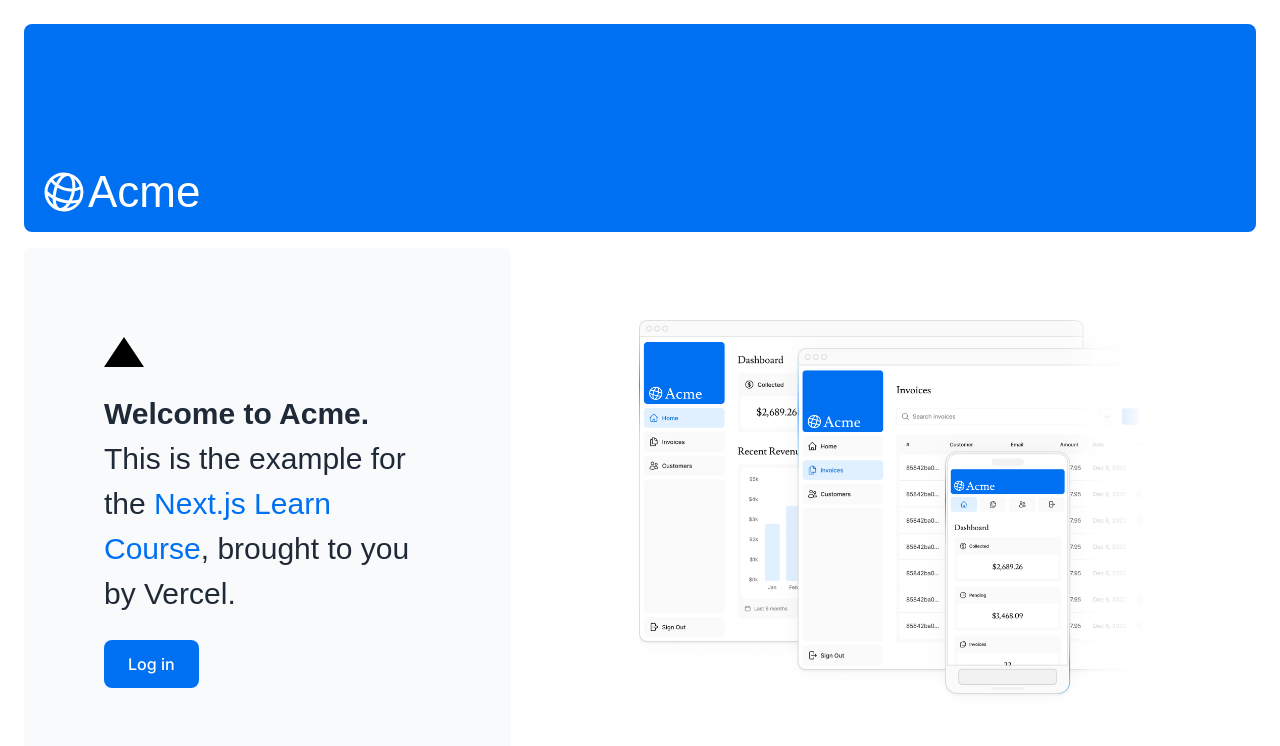
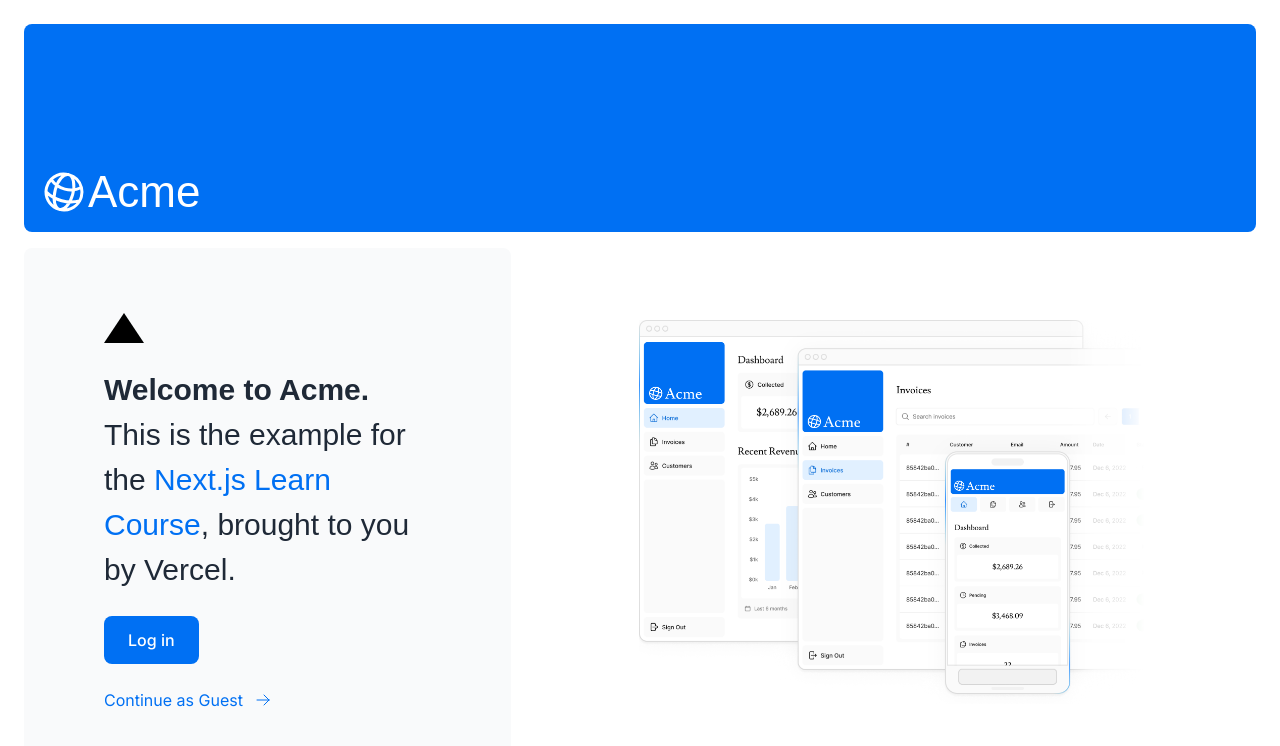
Before and after one commit to solban1/nextjs-dashboard, a Next.js app: page / in a window 1280 px wide. Shown: the top 746 px of the page. Built offline with nearby package versions, Linux system fonts and the light colour scheme; a web font is replaced by a local one.

Commit message:
Add guest link

```diff
--- a/app/page.tsx
+++ b/app/page.tsx
@@ -3,6 +3,7 @@
 import Link from "next/link";
 import { lusitana } from "@/app/ui/fonts";
 import Image from "next/image";
+import { ArrowLeftIcon, ArrowRightIcon } from "@heroicons/react/24/outline";
 
 export default function Page() {
   return (
@@ -28,6 +29,13 @@
           >
             <span>Log in</span>
           </Link>
+          <Link
+            href="/dashboard"
+            className="flex items-center gap-3 text-sm text-blue-500 transition-colors hover:text-blue-400 md:text-base"
+          >
+            <span>Continue as Guest</span>
+            <ArrowRightIcon className="w-4 h-4" />
+          </Link>
         </div>
         <div className="flex items-center justify-center p-6 md:w-3/5 md:px-28 md:py-12">
           {/* Add Hero Images Here */}
```
